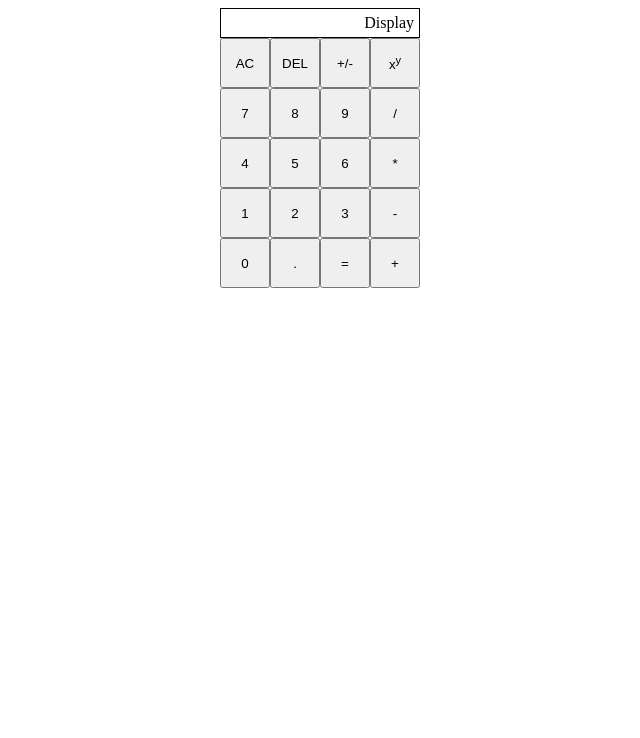
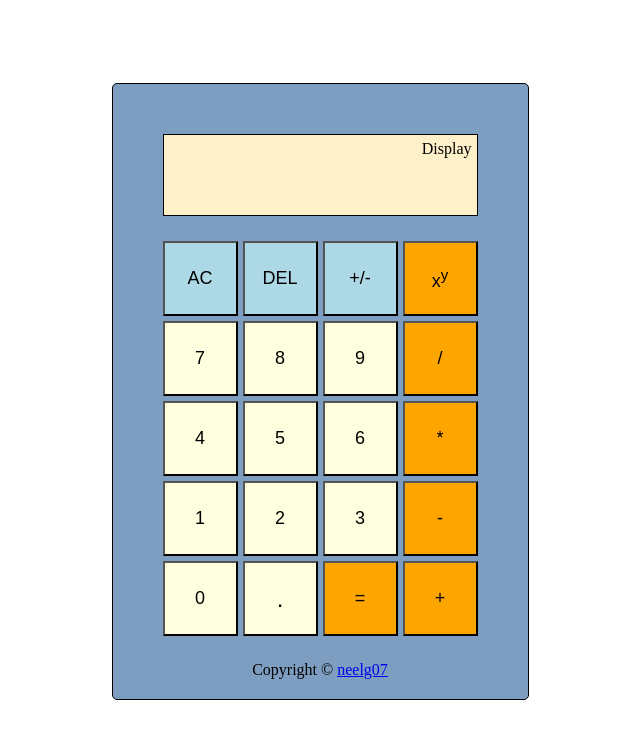
Before and after one commit to neelg07/calculator, a plain HTML site: page index.html in a window 1280 px wide. Shown: the whole page, without its empty margins (320-960 px from the left). Drawn offline with Linux system fonts and the light colour scheme.

Commit message:
Edit color and display of calculator

```diff
--- a/index.html
+++ b/index.html
@@ -10,6 +10,7 @@
 
     <body>
         <div class="main">
+            <div class="outer">
                 <div class="container">
 
                     <div class="display">Display</div>
@@ -57,6 +58,8 @@
                     </div>
 
                 </div>
+                <div class="footer">Copyright &copy <a href='https://github.com/neelg07/calculator'>neelg07</a></div>
+            </div>
         </div>
     </body>
 
--- a/styles.css
+++ b/styles.css
@@ -3,17 +3,36 @@
     max-height: 100%;
     justify-content: center;
     align-items: center;
+    flex-direction: column;
+}
+
+.outer {
+    border: 1px solid black;
+    margin-top: 75px;
+    margin-bottom: 75px;
+    border-radius: 5px;
+    background-color: #7D9EC0;
+}
+
+.footer {
+    text-align: center;
+    margin-bottom: 20px;
 }
 
 .container {
     display: flex;
     flex-flow: column;
+    margin: 50px;
+    margin-bottom: 25px;
+    row-gap: 25px;
 }
 
 .display {
     border: 1px solid black;
     text-align: end;
+    height: 70px;
     padding: 5px;
+    background-color: #FEF0C9;
 }
 
 /* buttons div class */
@@ -21,19 +40,26 @@
 .buttons {
     display: flex;
     flex-flow: row;
+    gap: 5px;
 }
 
 /* Buttons type */
 
 button {
-    width: 50px;
-    height: 50px;
+    width: 75px;
+    height: 75px;
+    font-size: large;
+}
+
+.decimal {
+    font-size: x-large;
 }
 
 .left {
     display: flex;
     flex-flow: column;
     flex: 1 1 100%;
+    gap: 5px;
 }
 
 .row-1,
@@ -43,10 +69,28 @@ button {
 .row-5 {
     display: flex;
     flex-flow: row;
+    gap: 5px;
 }
 
 .right {
     display: flex;
     flex-flow: column;
     flex: 1 1 100%;
+    gap: 5px;
 }
+
+.right button {
+    background-color: orange;
+}
+
+.left button {
+    background-color: lightyellow;
+}
+
+.row-1 button {
+    background-color: lightblue;
+}
+
+.left .equal {
+    background-color: orange;
+}
```
Lines whose indentation alone changed are shown as unchanged.
